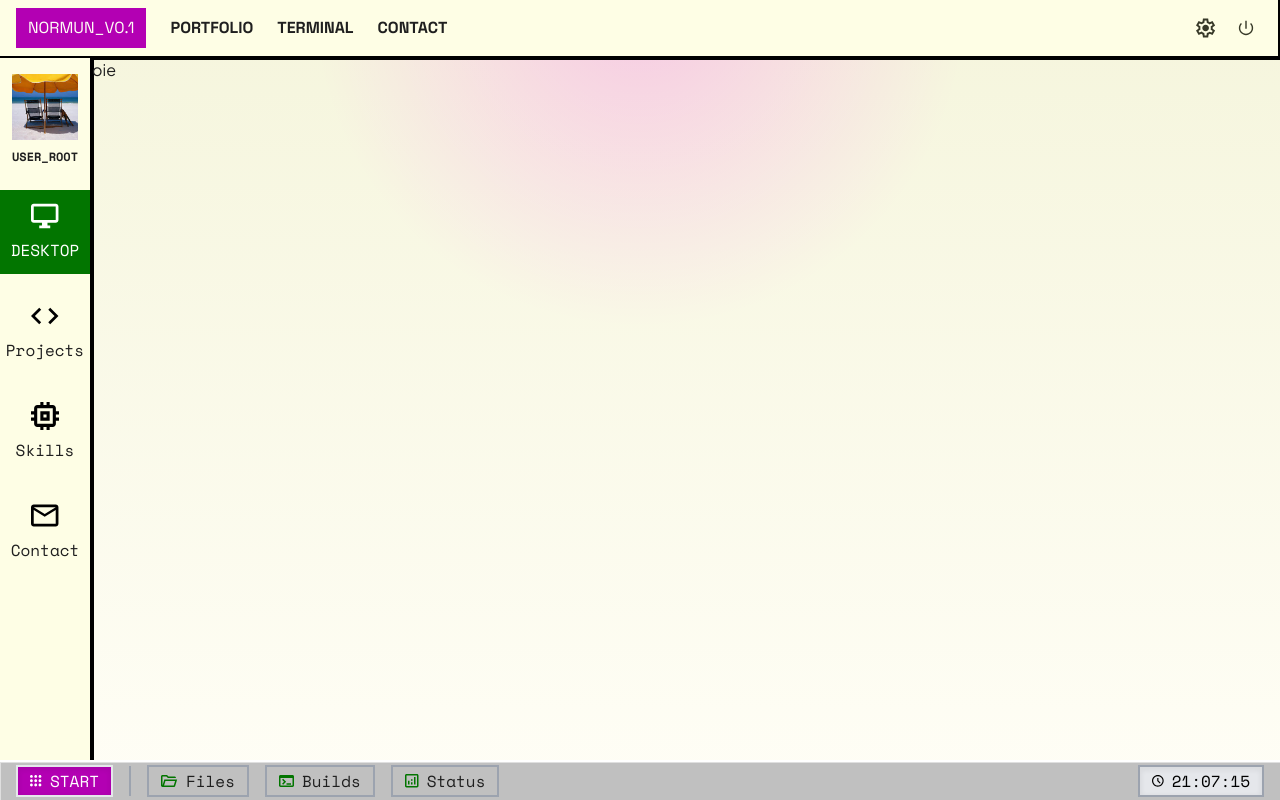
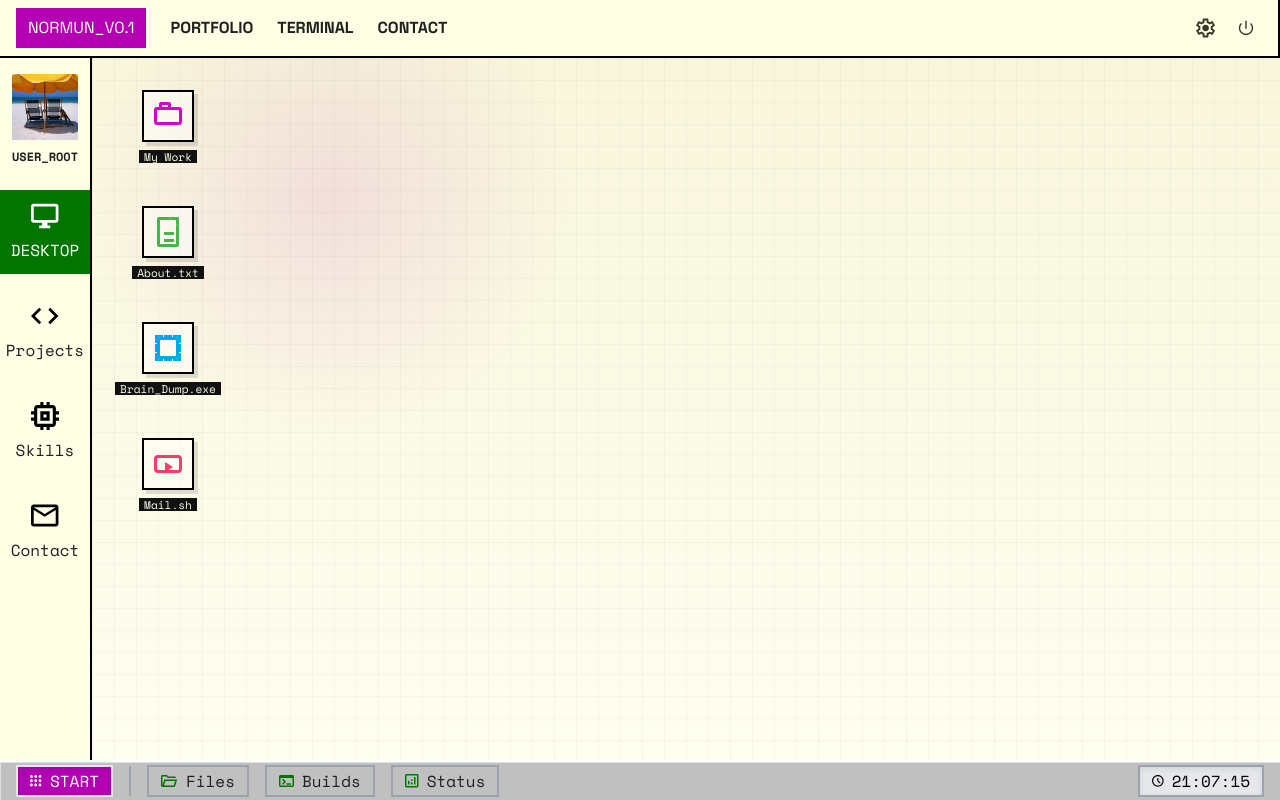
Before and after one commit to acnormun/y2k, a Vue app: page / in a window 1280 px wide. Built offline with nearby package versions, Linux system fonts and the light colour scheme.

Commit message:
feat: add DesktopItem component for draggable desktop icons

```diff
--- /dev/null
+++ b/src/components/DesktopItem.vue
@@ -0,0 +1,262 @@
+<template>
+  <button
+    ref="itemRef"
+    class="desktop-item"
+    :class="{ 'desktop-item--dragging': isDragging }"
+    :style="itemStyle"
+    type="button"
+    @pointerdown="handlePointerDown"
+  >
+    <span class="desktop-item__icon" :class="`desktop-item__icon--${kind}`">
+      <span
+        v-if="kind === 'folder'"
+        class="desktop-item__folder"
+        :style="{ '--desktop-accent': accent }"
+      />
+      <span
+        v-else-if="kind === 'file'"
+        class="desktop-item__file"
+        :style="{ '--desktop-accent': accent }"
+      />
+      <span
+        v-else-if="kind === 'app'"
+        class="desktop-item__chip"
+        :style="{ '--desktop-accent': accent }"
+      />
+      <span
+        v-else
+        class="desktop-item__script"
+        :style="{ '--desktop-accent': accent }"
+      />
+    </span>
+    <span class="desktop-item__label">{{ label }}</span>
+  </button>
+</template>
+
+<script setup lang="ts">
+import { computed, onBeforeUnmount, ref } from 'vue'
+
+type DesktopItemKind = 'folder' | 'file' | 'app' | 'script'
+
+const props = defineProps<{
+  accent: string
+  kind: DesktopItemKind
+  label: string
+  x: number
+  y: number
+}>()
+
+const emit = defineEmits<{
+  (e: 'update:position', position: { x: number; y: number }): void
+}>()
+
+const itemRef = ref<HTMLElement | null>(null)
+const isDragging = ref(false)
+
+let dragOffsetX = 0
+let dragOffsetY = 0
+
+const itemStyle = computed(() => ({
+  left: `${props.x}px`,
+  top: `${props.y}px`,
+}))
+
+const clamp = (value: number, min: number, max: number) => {
+  if (value < min) return min
+  if (value > max) return max
+  return value
+}
+
+const handlePointerMove = (event: PointerEvent) => {
+  const itemEl = itemRef.value
+  const parentEl = itemEl?.offsetParent as HTMLElement | null
+
+  if (!isDragging.value || !itemEl || !parentEl) {
+    return
+  }
+
+  const parentRect = parentEl.getBoundingClientRect()
+  const maxX = Math.max(0, parentRect.width - itemEl.offsetWidth)
+  const maxY = Math.max(0, parentRect.height - itemEl.offsetHeight)
+  const nextX = clamp(event.clientX - parentRect.left - dragOffsetX, 0, maxX)
+  const nextY = clamp(event.clientY - parentRect.top - dragOffsetY, 0, maxY)
+
+  emit('update:position', { x: nextX, y: nextY })
+}
+
+const stopDragging = () => {
+  isDragging.value = false
+  window.removeEventListener('pointermove', handlePointerMove)
+  window.removeEventListener('pointerup', stopDragging)
+}
+
+const handlePointerDown = (event: PointerEvent) => {
+  const itemEl = itemRef.value
+  const parentEl = itemEl?.offsetParent as HTMLElement | null
+
+  if (!itemEl || !parentEl) {
+    return
+  }
+
+  const parentRect = parentEl.getBoundingClientRect()
+  dragOffsetX = event.clientX - parentRect.left - props.x
+  dragOffsetY = event.clientY - parentRect.top - props.y
+  isDragging.value = true
+
+  window.addEventListener('pointermove', handlePointerMove)
+  window.addEventListener('pointerup', stopDragging)
+}
+
+onBeforeUnmount(() => {
+  stopDragging()
+})
+</script>
+
+<style scoped>
+.desktop-item {
+  position: absolute;
+  display: flex;
+  flex-direction: column;
+  align-items: center;
+  gap: 0.5rem;
+  width: 96px;
+  padding: 0.25rem;
+  background: transparent;
+  border: 0;
+  cursor: grab;
+  user-select: none;
+}
+
+.desktop-item--dragging {
+  cursor: grabbing;
+}
+
+.desktop-item__icon {
+  position: relative;
+  display: grid;
+  place-items: center;
+  width: 52px;
+  height: 52px;
+  background: rgba(255, 255, 255, 0.5);
+  border: 2px solid #000;
+  box-shadow: 4px 4px 0 0 rgba(0, 0, 0, 0.12);
+}
+
+.desktop-item__label {
+  padding: 0 0.3rem;
+  background: #111;
+  color: #fefee5;
+  font-family: var(--font-secondary);
+  font-size: 0.7rem;
+  line-height: 1.2;
+}
+
+.desktop-item__folder,
+.desktop-item__file,
+.desktop-item__chip,
+.desktop-item__script {
+  position: relative;
+  display: block;
+}
+
+.desktop-item__folder {
+  width: 28px;
+  height: 18px;
+  border: 3px solid var(--desktop-accent);
+  border-radius: 3px;
+}
+
+.desktop-item__folder::before {
+  content: '';
+  position: absolute;
+  left: 2px;
+  top: -8px;
+  width: 12px;
+  height: 7px;
+  border: 3px solid var(--desktop-accent);
+  border-bottom: 0;
+  border-radius: 3px 3px 0 0;
+  background: transparent;
+}
+
+.desktop-item__file {
+  width: 22px;
+  height: 30px;
+  border: 3px solid var(--desktop-accent);
+  border-radius: 2px;
+}
+
+.desktop-item__file::before {
+  content: '';
+  position: absolute;
+  top: -3px;
+  right: -3px;
+  width: 10px;
+  height: 10px;
+  background: #fefee5;
+  clip-path: polygon(0 0, 100% 0, 100% 100%);
+  border-top: 3px solid var(--desktop-accent);
+  border-right: 3px solid var(--desktop-accent);
+}
+
+.desktop-item__file::after {
+  content: '';
+  position: absolute;
+  left: 4px;
+  top: 12px;
+  width: 10px;
+  height: 3px;
+  background: var(--desktop-accent);
+  box-shadow: 0 7px 0 var(--desktop-accent);
+}
+
+.desktop-item__chip {
+  width: 22px;
+  height: 22px;
+  border: 3px solid var(--desktop-accent);
+  border-radius: 4px;
+  box-shadow:
+    -9px 0 0 -7px var(--desktop-accent),
+    9px 0 0 -7px var(--desktop-accent),
+    0 -9px 0 -7px var(--desktop-accent),
+    0 9px 0 -7px var(--desktop-accent),
+    -9px -9px 0 -7px var(--desktop-accent),
+    9px -9px 0 -7px var(--desktop-accent),
+    -9px 9px 0 -7px var(--desktop-accent),
+    9px 9px 0 -7px var(--desktop-accent);
+}
+
+.desktop-item__chip::before,
+.desktop-item__chip::after {
+  content: '';
+  position: absolute;
+  background: var(--desktop-accent);
+}
+
+.desktop-item__chip::before {
+  inset: 4px 8px;
+}
+
+.desktop-item__chip::after {
+  inset: 8px 4px;
+}
+
+.desktop-item__script {
+  width: 28px;
+  height: 18px;
+  border: 3px solid var(--desktop-accent);
+  border-radius: 4px;
+}
+
+.desktop-item__script::before {
+  content: '';
+  position: absolute;
+  left: 8px;
+  top: 4px;
+  width: 0;
+  height: 0;
+  border-top: 5px solid transparent;
+  border-bottom: 5px solid transparent;
+  border-left: 8px solid var(--desktop-accent);
+}
+</style>
--- a/src/views/HomeView.vue
+++ b/src/views/HomeView.vue
@@ -1,3 +1,66 @@
 <template>
-  <p>oie</p>
+  <section class="desktop" aria-label="Desktop">
+    <DesktopItem
+      v-for="item in desktopItems"
+      :key="item.id"
+      :accent="item.accent"
+      :kind="item.kind"
+      :label="item.label"
+      :x="item.x"
+      :y="item.y"
+      @update:position="updateItemPosition(item.id, $event)"
+    />
+  </section>
 </template>
+
+<script setup lang="ts">
+import { ref } from 'vue'
+import DesktopItem from '../components/DesktopItem.vue'
+
+type DesktopEntry = {
+  accent: string
+  id: string
+  kind: 'folder' | 'file' | 'app' | 'script'
+  label: string
+  x: number
+  y: number
+}
+
+const desktopItems = ref<DesktopEntry[]>([
+  { id: 'my-work', label: 'My Work', kind: 'folder', accent: '#d400d4', x: 28, y: 28 },
+  { id: 'about', label: 'About.txt', kind: 'file', accent: '#45b649', x: 28, y: 144 },
+  { id: 'brain-dump', label: 'Brain_Dump.exe', kind: 'app', accent: '#00a8e8', x: 28, y: 260 },
+  { id: 'mail', label: 'Mail.sh', kind: 'script', accent: '#ff3b6b', x: 28, y: 376 },
+])
+
+const updateItemPosition = (id: string, position: { x: number; y: number }) => {
+  desktopItems.value = desktopItems.value.map((item) =>
+    item.id === id
+      ? { ...item, x: position.x, y: position.y }
+      : item,
+  )
+}
+</script>
+
+<style scoped>
+.desktop {
+  position: relative;
+  flex: 1;
+  min-height: 100%;
+  overflow: hidden;
+  background:
+    radial-gradient(circle at 20% 20%, rgba(179, 0, 179, 0.1), transparent 22%),
+    linear-gradient(180deg, #f8f6db 0%, #fffef0 100%);
+}
+
+.desktop::before {
+  content: '';
+  position: absolute;
+  inset: 0;
+  background-image:
+    linear-gradient(rgba(0, 0, 0, 0.03) 1px, transparent 1px),
+    linear-gradient(90deg, rgba(0, 0, 0, 0.03) 1px, transparent 1px);
+  background-size: 22px 22px;
+  pointer-events: none;
+}
+</style>
```
